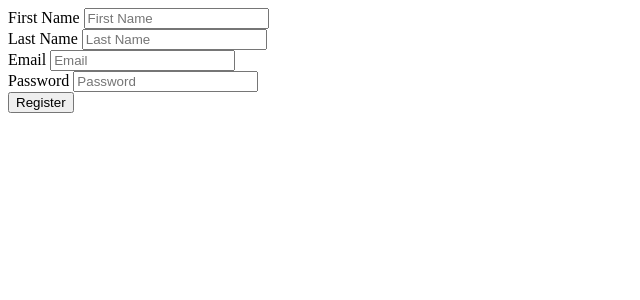
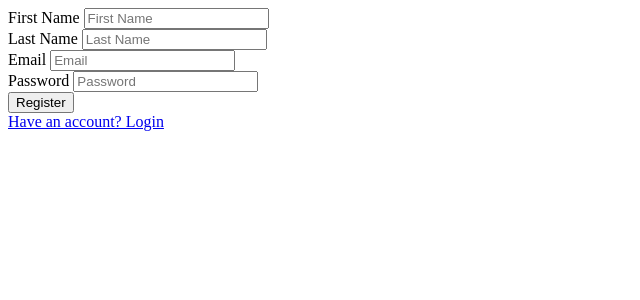
Before and after one commit to arya-alireza/mvc-framework, a PHP site: page /register in a window 1280 px wide. Shown: the top 300 px of the page, without its empty margins (0-640 px from the left). Run offline with PHP 8.4, Linux system fonts and the light colour scheme.

Commit message:
Somethings In Views Changed

```diff
--- a/views/auth/login.twig
+++ b/views/auth/login.twig
@@ -31,5 +31,6 @@
         </div>
         <button type="submit">Login</button>
     </form>
+    <a href="{{ route('register') }}">Create an account? Register</a>
 </main>
 {% endblock %}
--- a/views/auth/register.twig
+++ b/views/auth/register.twig
@@ -50,5 +50,6 @@
         </div>
         <button type="submit">Register</button>
     </form>
+    <a href="{{ route('login') }}">Have an account? Login</a>
 </main>
 {% endblock %}
```
